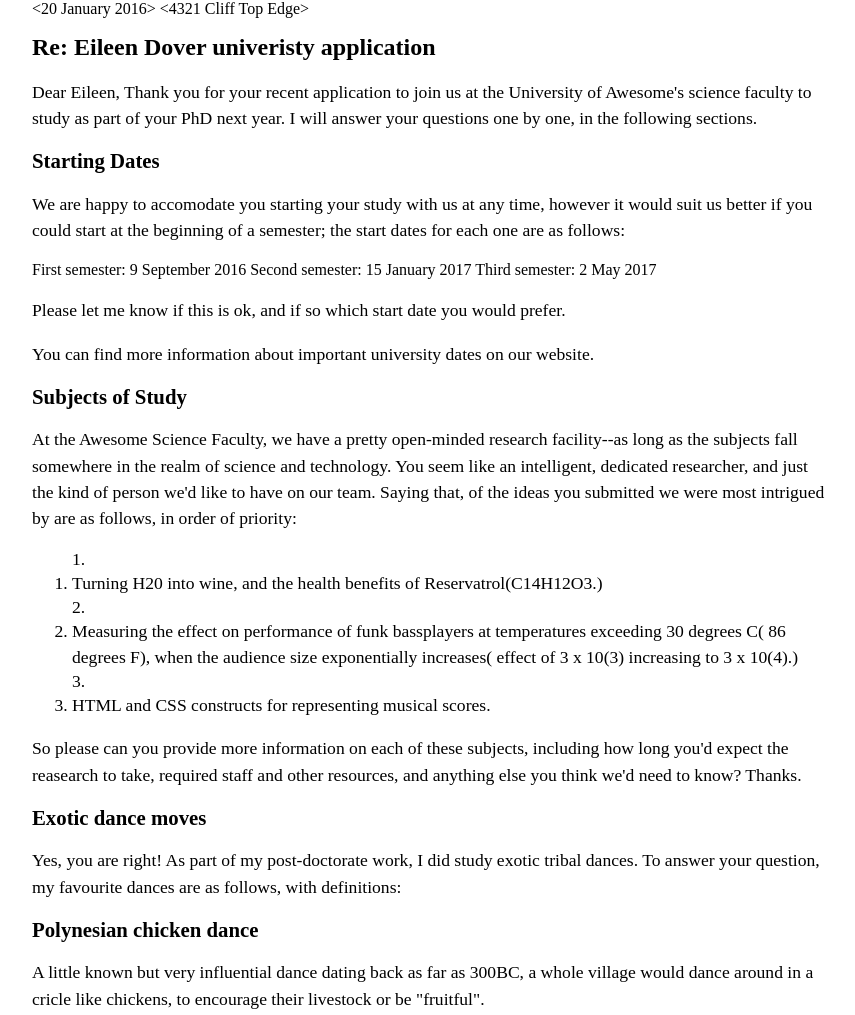
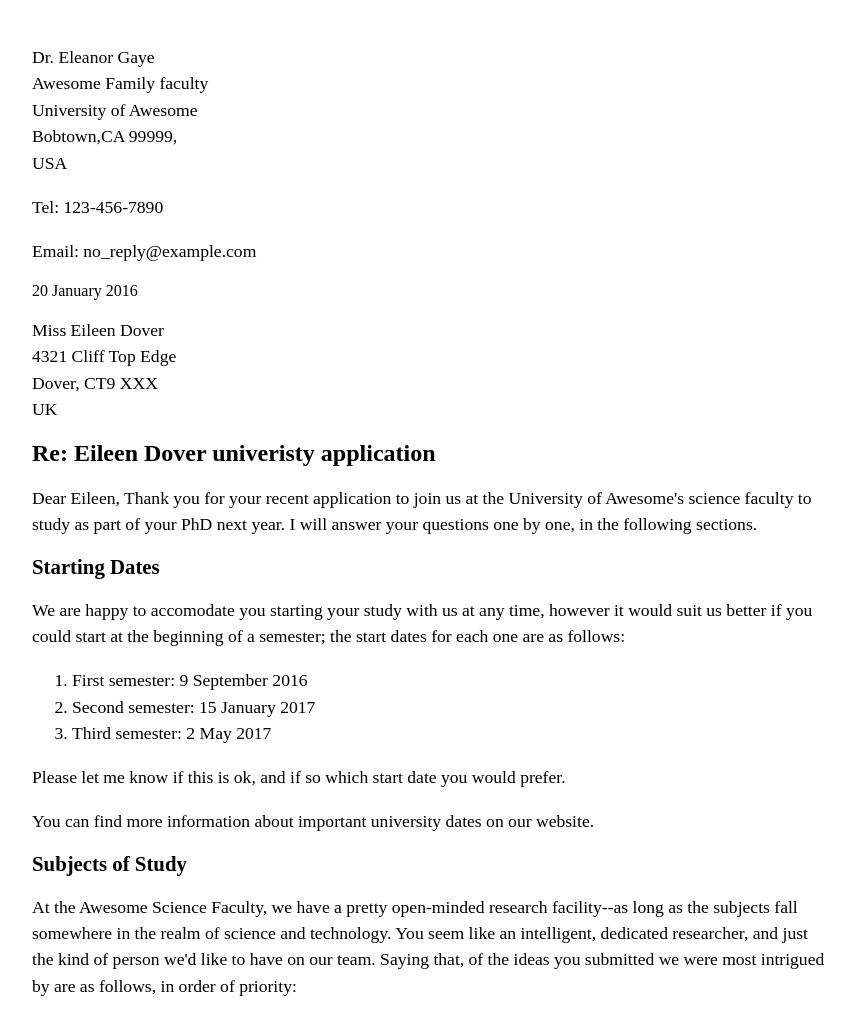
Before and after one commit to CRUZMIG/CRUZMIG.github.io, a plain HTML site: page letter-markup/index.html in a window 1280 px wide. Shown: the top 1015 px of the page, without its empty margins (208-1063 px from the left). Drawn offline with Linux system fonts and the light colour scheme.

Commit message:
Update index.html

```diff
--- a/letter-markup/index.html
+++ b/letter-markup/index.html
@@ -35,20 +35,27 @@
          </style>
      </head>
      <body>
-                                                                                                      <Dr. Eleanor Gaye>
-                                                                                                <Awesome Family faculty>
-                                                                                                 <University of Awesome>
-                                                                                                     <Bobtown,CA 99999,>
-                                                                                                                   <USA>
-                                                                                                     <Tel: 123-456-7890>
-                                                                                           <Email: no_reply@example.com>
+                                                                                                                                              <address>
+                                                                                                                                                    <p>
+                                                                                                                                    <br>Dr. Eleanor Gaye
+                                                                                                                              <br>Awesome Family faculty
+                                                                                                                              <br> University of Awesome
+                                                                                                                                   <br>Bobtown,CA 99999,
+                                                                                                                                                <br>USA
+                                                                                                                                                   </p>
+                                                                                                                                              </address>
+                                                                                                                                <p>Tel: 123-456-7890</p>
+                                                                                                                      <p>Email: no_reply@example.com</p>
 
-                                                                                                       <20 January 2016>
-
-<Miss Eileen Dover>
-<4321 Cliff Top Edge>
-<Dover, CT9 XXX>
-<UK>
+                                                                                                     <time datetime="2016-01-20"> 20 January 2016</time>
+<address>
+<p>
+ Miss Eileen Dover<br>
+ 4321 Cliff Top Edge<br>
+ Dover, CT9 XXX<br>
+ UK<br>
+</p>
+</address>
 
 <h1>Re: Eileen Dover univeristy application</h1>
 
@@ -59,13 +66,13 @@ Thank you for your recent application to join us at the University of Awesome's
 <h2>Starting Dates</h2>
 
 <p>We are happy to accomodate you starting your study with us at any time, however it would suit us better if you could start at the beginning of a semester; the start dates for each one are as follows:</p>
-
-    First semester: 9 September 2016
-
-    Second semester: 15 January 2017
-
-    Third semester: 2 May 2017
-
+    <ol>
+    <p>
+    <li>First semester: 9 September 2016</li>
+    <li>Second semester: 15 January 2017</li>
+    <li>Third semester: 2 May 2017</li>
+    </p>
+    </ol>
 <p>Please let me know if this is ok, and if so which start date you would prefer.</p>
 
 <p>You can find more information about important university dates on our website.</p>
@@ -85,11 +92,12 @@ Thank you for your recent application to join us at the University of Awesome's
 <p>Yes, you are right! As part of my post-doctorate work, I did study exotic tribal dances. To answer your question, my favourite dances are as follows, with definitions:</p>
 
 <h2>Polynesian chicken dance</h2>
-      <p>A little known but very influential dance dating back as far as 300BC, a whole village would dance around in a cricle like chickens, to encourage their livestock or be "fruitful".</p>
+       <ul>
+      <li>A little known but very influential dance dating back as far as 300BC, a whole village would dance around in a cricle like chickens, to encourage their livestock or be "fruitful".</li>
 <h2>Icelandic brownian shuffle</h2>
-      <p>Before the Icelanders developed fire as a means of getting warm, they used to practice this dance, which involved huddling close together in a circle on the floor, and shuffling their bodies around in imperceptably tiny, very rapid movements. One of my fellow students used to say that he thought this dance inspired modern styles such as Twerking.</p>
+      <li>Before the Icelanders developed fire as a means of getting warm, they used to practice this dance, which involved huddling close together in a circle on the floor, and shuffling their bodies around in imperceptably tiny, very rapid movements. One of my fellow students used to say that he thought this dance inspired modern styles such as Twerking.</li>
 <h2>Arctic robot dance</h2>
-      <p>An interesting example of historic misinformation, English explorers in the 1960s believed to have discovered a new dance style characterised by "robotic", stilted movements, being practiced by inhabitants of Northern Alaska and Canada. Later on however it was discovered that they were just moving like this because they were really cold.<p>
+      <li>An interesting example of historic misinformation, English explorers in the 1960s believed to have discovered a new dance style characterised by "robotic", stilted movements, being practiced by inhabitants of Northern Alaska and Canada. Later on however it was discovered that they were just moving like this because they were really cold.</li>
 
 <p>For more of my research, see my exotic dance research page.</p>
 
@@ -97,7 +105,7 @@ Thank you for your recent application to join us at the University of Awesome's
 
 Dr Eleanor Gaye</p>
 
-University of Awesome motto: "Be excellent to each other."-- The memoirs of Bill S Preston, Esq
+<p>University of Awesome motto: "Be excellent to each other."-- The memoirs of Bill S Preston, Esq</p>
 
 
 
```
